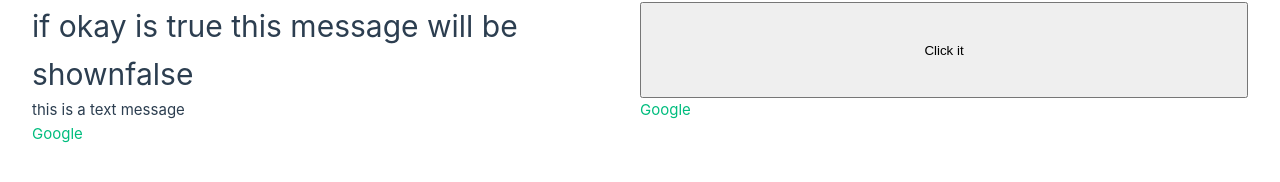
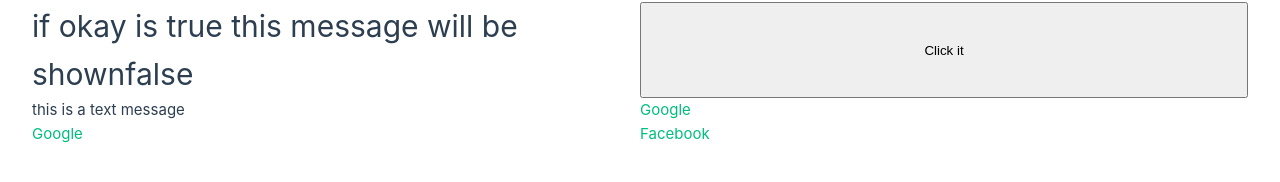
Before and after one commit to rizwanswati/vue, a Vue app: page / in a window 1280 px wide. Shown: the part 326-508 px from the top of the page. Built offline with nearby package versions, Linux system fonts and the light colour scheme.

Commit message:
dynamic event binding

```diff
--- a/src/App.vue
+++ b/src/App.vue
@@ -17,5 +17,5 @@
   <button v-on:click="doSomething">Click it</button>
   <div>{{text}}</div>
 
-  <Attribinding attr-name="href" url="www.google.com"></Attribinding>
+  <Attribinding attr-name="href" url="www.google.com" event-name="focus"></Attribinding>
 </template>
--- a/src/components/Attribinding.vue
+++ b/src/components/Attribinding.vue
@@ -5,6 +5,9 @@
           type:String
         },
         url:{
+          type:String
+        },
+        eventName:{
           type:String
         }
       }
@@ -15,6 +18,7 @@
 <!--  both are same-->
   <a v-bind:[attrName] = "url" target="_blank">Google</a>
   <a :[attrName] = "url" target="_blank">Google</a>
+  <a v-on:[eventName] = "eventName" v-bind:[attrName] = "url">Facebook</a>
 </template>
 
 <style scoped>
```
